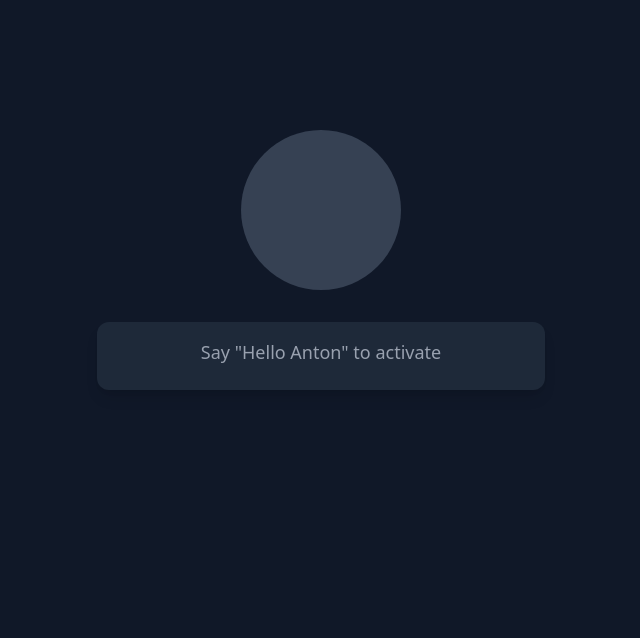
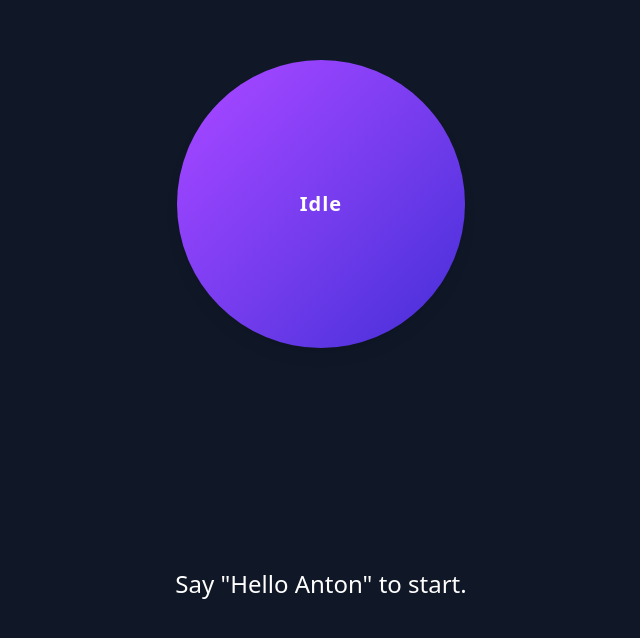
Before and after one commit to santoshyadav-29/Deerhack_2025, a React (Vite) app in the folder sonOfAnton/: page / in a window 1280 px wide. Shown: the part 140-778 px from the top of the page, without its empty margins (319-959 px from the left). Built offline with nearby package versions, Linux system fonts and the light colour scheme.

Commit message:
updated voice command

```diff
--- a/sonOfAnton/src/App.tsx
+++ b/sonOfAnton/src/App.tsx
@@ -1,116 +1,141 @@
-import { useEffect, useRef, useState } from "react";
+import { useState, useEffect, useRef } from "react";
 
-const COCO_CLASSES = [
-  "person",
-  "bicycle",
-  "car",
-  "motorcycle",
-  "airplane",
-  "bus",
-  "train",
-  "truck",
-  "boat",
-  "traffic light",
-  "fire hydrant",
-  "stop sign",
-  "parking meter",
-  "bench",
-  "bird",
-  "cat",
-  "dog",
-  "horse",
-  "sheep",
-  "cow",
-  "elephant",
-  "bear",
-  "zebra",
-  "giraffe",
-];
+// A mapping of commands to their voice responses.
+const commandResponses: { [key: string]: string } = {
+  "what is your name": "My name is Anton.",
+  "what can you do":
+    "I can listen to your commands and respond. Try asking me what time it is, or how I am.",
+  "how are you":
+    "I am a computer program, so I don't have feelings, but thank you for asking!",
+  "what time is it": `The time is ${new Date().toLocaleTimeString()}.`,
+};
 
 function App() {
-  const [isActive, setIsActive] = useState(false);
+  const [isListening, setIsListening] = useState(false);
   const [transcript, setTranscript] = useState("");
-  const recognitionRef = useRef(null);
+  const [statusText, setStatusText] = useState('Say "Hello Anton" to start.');
+
+  // A ref is used to hold the latest `isListening` state.
+  // This avoids issues with stale state in the `onresult` callback.
+  const listeningRef = useRef(isListening);
+  listeningRef.current = isListening;
 
   useEffect(() => {
+    // Check if the browser supports the Web Speech API.
     const SpeechRecognition =
       window.SpeechRecognition || window.webkitSpeechRecognition;
     if (!SpeechRecognition) {
-      alert("Your browser does not support Speech Recognition");
+      setStatusText("Sorry, your browser doesn't support the Web Speech API.");
       return;
     }
 
     const recognition = new SpeechRecognition();
-    recognition.continuous = true;
+    recognition.continuous = true; // Keep listening even after the user stops speaking.
+    recognition.interimResults = true; // Get results as the user is speaking.
     recognition.lang = "en-US";
-    recognition.interimResults = false;
-    recognitionRef.current = recognition;
 
+    // Event handler for when speech is recognized.
     recognition.onresult = (event) => {
-      const lastResult = event.results[event.results.length - 1][0].transcript
-        .trim()
-        .toLowerCase();
-      console.log("Heard:", lastResult);
-      setTranscript(lastResult);
+      let finalTranscript = "";
+      let interimTranscript = "";
 
-      if (lastResult.includes("hello")) {
-        setIsActive(true);
-        speak("Hi, I am Anton. How can I help you?");
+      for (let i = event.resultIndex; i < event.results.length; ++i) {
+        if (event.results[i].isFinal) {
+          finalTranscript += event.results[i][0].transcript;
+        } else {
+          interimTranscript += event.results[i][0].transcript;
+        }
+      }
+
+      setTranscript(interimTranscript); // Display the live, interim transcript.
+      const command = finalTranscript.trim().toLowerCase();
+
+      // --- Activation ("Hello Anton") ---
+      if (!listeningRef.current && command.includes("hello anton")) {
+        setIsListening(true);
+        setStatusText("I'm listening...");
+        speak("I'm listening...");
         return;
       }
 
-      if (lastResult.includes("bye")) {
-        setIsActive(false);
+      // --- Deactivation ("Bye Anton") ---
+      if (listeningRef.current && command.includes("bye")) {
+        setIsListening(false);
+        setStatusText('Goodbye! Say "Hello Anton" to start again.');
         speak("Goodbye!");
+        setTranscript("");
         return;
       }
 
-      if (isActive) {
-        const foundObject = COCO_CLASSES.find((obj) =>
-          lastResult.includes(obj)
-        );
-        if (foundObject) {
-          speak(`I heard you mention: ${foundObject}`);
-        } else {
-          speak("I didn't recognize any object from your sentence.");
-        }
+      // --- Command Handling ---
+      if (listeningRef.current && finalTranscript) {
+        const response =
+          commandResponses[command] || `I heard you say: ${finalTranscript}`;
+        setStatusText(response);
+        speak(response);
+        setTranscript(""); // Clear transcript after responding.
       }
     };
 
-    recognition.onerror = (event) => {
-      console.error("Speech recognition error", event.error);
+    // Event handler for when the recognition service ends.
+    recognition.onend = () => {
+      // The service can sometimes stop unexpectedly. Restart it to ensure continuous listening.
+      recognition.start();
     };
 
+    // Event handler for recognition errors.
+    recognition.onerror = (event) => {
+      console.error("Speech recognition error:", event.error);
+    };
+
+    // Start the recognition service.
     recognition.start();
 
-    return () => recognition.stop();
-  }, [isActive]);
+    // Cleanup function to stop recognition when the component unmounts.
+    return () => {
+      recognition.onend = null; // Prevent restart on unmount
+      recognition.stop();
+    };
+  }, []); // Empty dependency array ensures this effect runs only once.
 
-  const speak = (text) => {
-    const synth = window.speechSynthesis;
+  // Function to make the browser speak a given text.
+  const speak = (text: string) => {
+    window.speechSynthesis.cancel(); // Cancel any speech in progress.
     const utterance = new SpeechSynthesisUtterance(text);
-    synth.speak(utterance);
+    window.speechSynthesis.speak(utterance);
   };
 
   return (
-    <div className="flex flex-col items-center justify-center min-h-screen bg-gray-900 text-white p-4">
-      <div
-        className={`w-40 h-40 rounded-full mb-8 transition-all duration-500 ${
-          isActive
-            ? "bg-gradient-to-tr from-green-400 to-blue-500 animate-pulse"
-            : "bg-gray-700"
-        }`}
-      />
+    <main className="bg-gray-900 text-white min-h-screen flex flex-col items-center justify-center p-6 font-sans select-none">
+      <div className="flex-grow"></div>
 
-      <div className="bg-gray-800 p-4 rounded-xl w-full max-w-md shadow-lg text-center text-lg">
-        {isActive ? (
-          <p className="text-green-400">Anton is listening...</p>
-        ) : (
-          <p className="text-gray-400">Say "Hello Anton" to activate</p>
-        )}
-        <p className="mt-2 text-sm text-gray-300">{transcript}</p>
+      {/* The main animated circle */}
+      <div className="relative flex items-center justify-center">
+        <div
+          className={`
+            transition-all duration-500
+            w-56 h-56 sm:w-72 sm:h-72
+            rounded-full
+            bg-gradient-to-br from-purple-500 to-indigo-700
+            ${isListening ? "animate-pulseGlow" : "shadow-lg"}
+          `}
+        ></div>
+        {/* Text inside the circle indicating status */}
+        <div className="absolute text-xl font-semibold tracking-wider">
+          {isListening ? "Listening..." : "Idle"}
+        </div>
       </div>
-    </div>
+
+      <div className="flex-grow"></div>
+
+      {/* Container for status and transcript text at the bottom */}
+      <div className="w-full max-w-lg text-center h-28 flex flex-col justify-end">
+        <p className="text-2xl font-medium mb-2">{statusText}</p>
+        <p className="text-gray-400 text-lg min-h-[28px]">
+          {transcript && `"${transcript}"`}
+        </p>
+      </div>
+    </main>
   );
 }
 
```
